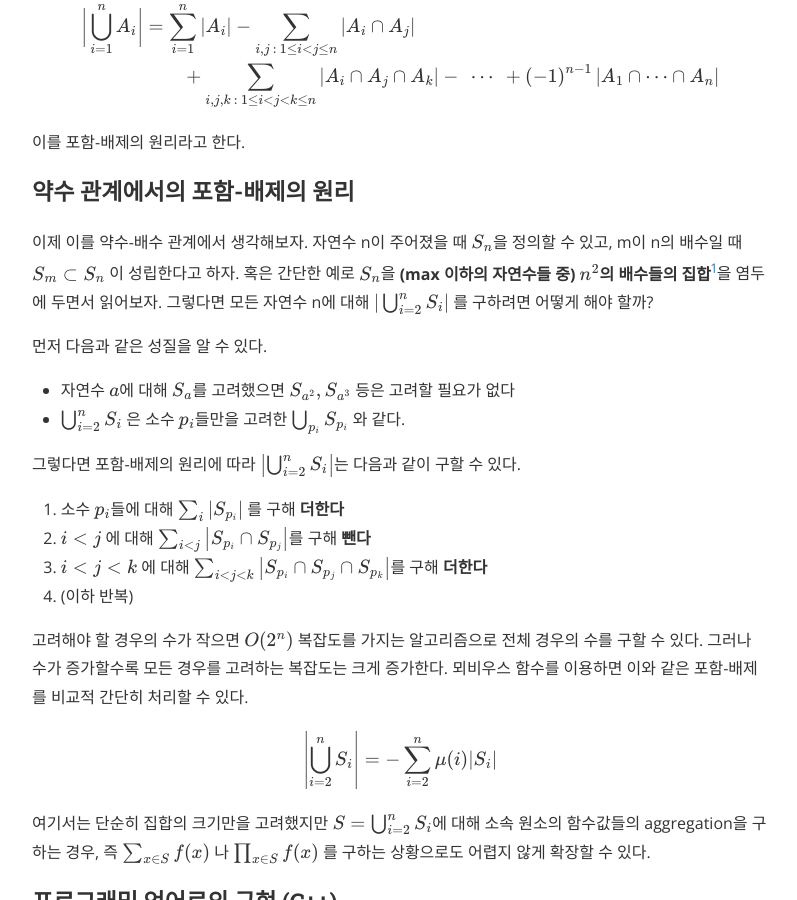
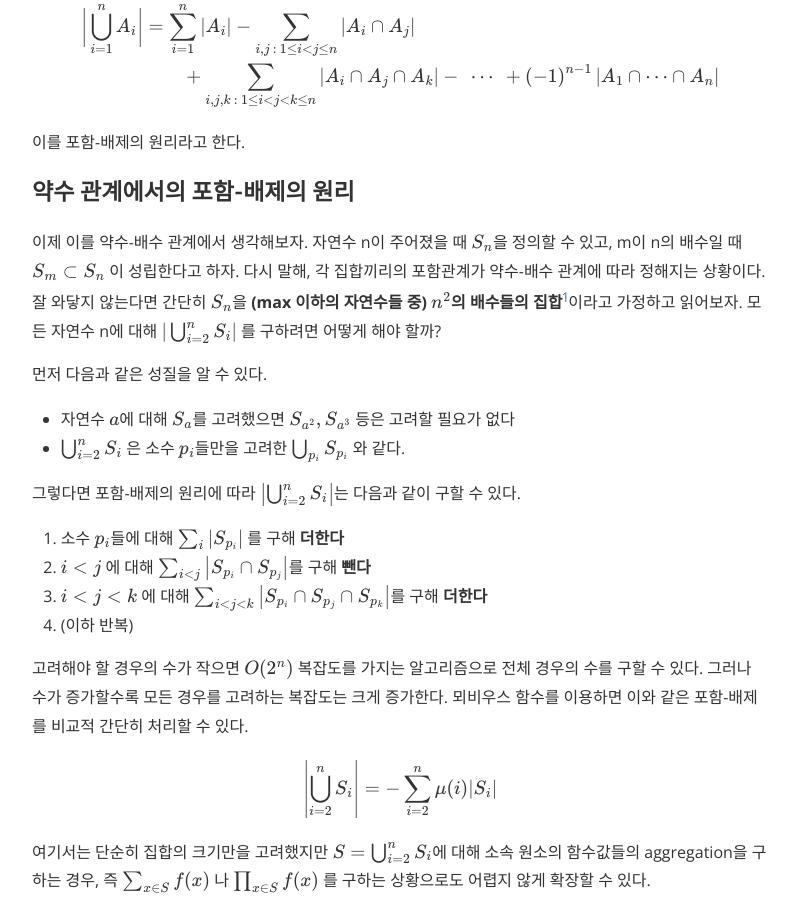
Before and after one commit to nyan101/nyan101.github.io, a Jekyll site: the page built from _posts/2019-03-26-Mobius함수.md, in a window 1280 px wide and 900 px high, scrolled down 1394 px. Shown: the whole window, without its empty margins (240-1037 px from the left). Built offline with Jekyll 4.4.1, drawn with Linux system fonts in a browser that asks for light colours; nearby versions of some CDN libraries; formulas are drawn with MathJax 3; comment, search, counter and statistics services are not loaded; a style sheet for code colours, icons or effects is not loaded.

Commit message:
fix typo

```diff
--- a/_posts/2019-03-26-Mobius함수.md
+++ b/_posts/2019-03-26-Mobius함수.md
@@ -55,7 +55,7 @@ $$
 
 ### 약수 관계에서의 포함-배제의 원리
 
-이제 이를 약수-배수 관계에서 생각해보자. 자연수 n이 주어졌을 때 \\(S\_n\\)을 정의할 수 있고, m이 n의 배수일 때 \\(S\_m \subset S\_n\\) 이 성립한다고 하자. 혹은 간단한 예로 \\(S\_n\\)을 **(max 이하의 자연수들 중) \\(n^2\\)의 배수들의 집합**[^1]을 염두에 두면서 읽어보자. 그렇다면 모든 자연수 n에 대해 \\(\|\\bigcup \_{i=2}^{n}S\_{i}\|\\) 를 구하려면 어떻게 해야 할까?
+이제 이를 약수-배수 관계에서 생각해보자. 자연수 n이 주어졌을 때 \\(S\_n\\)을 정의할 수 있고, m이 n의 배수일 때 \\(S\_m \subset S\_n\\) 이 성립한다고 하자. 다시 말해, 각 집합끼리의 포함관계가 약수-배수 관계에 따라 정해지는 상황이다. 잘 와닿지 않는다면 간단히 \\(S\_n\\)을 **(max 이하의 자연수들 중) \\(n^2\\)의 배수들의 집합**[^1]이라고 가정하고 읽어보자. 모든 자연수 n에 대해 \\(\|\\bigcup \_{i=2}^{n}S\_{i}\|\\) 를 구하려면 어떻게 해야 할까?
 
 먼저 다음과 같은 성질을 알 수 있다.
 
```
Also changed, not shown: other parts of _posts/2019-03-26-Mobius함수.md (+1 -1 lines).
